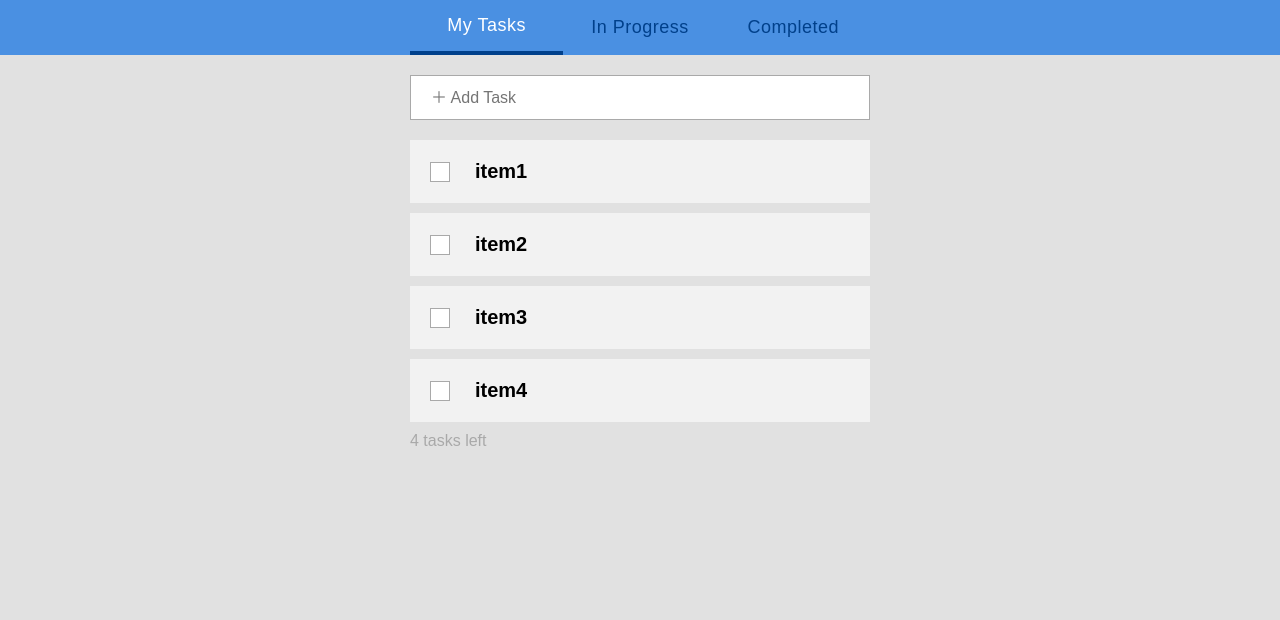
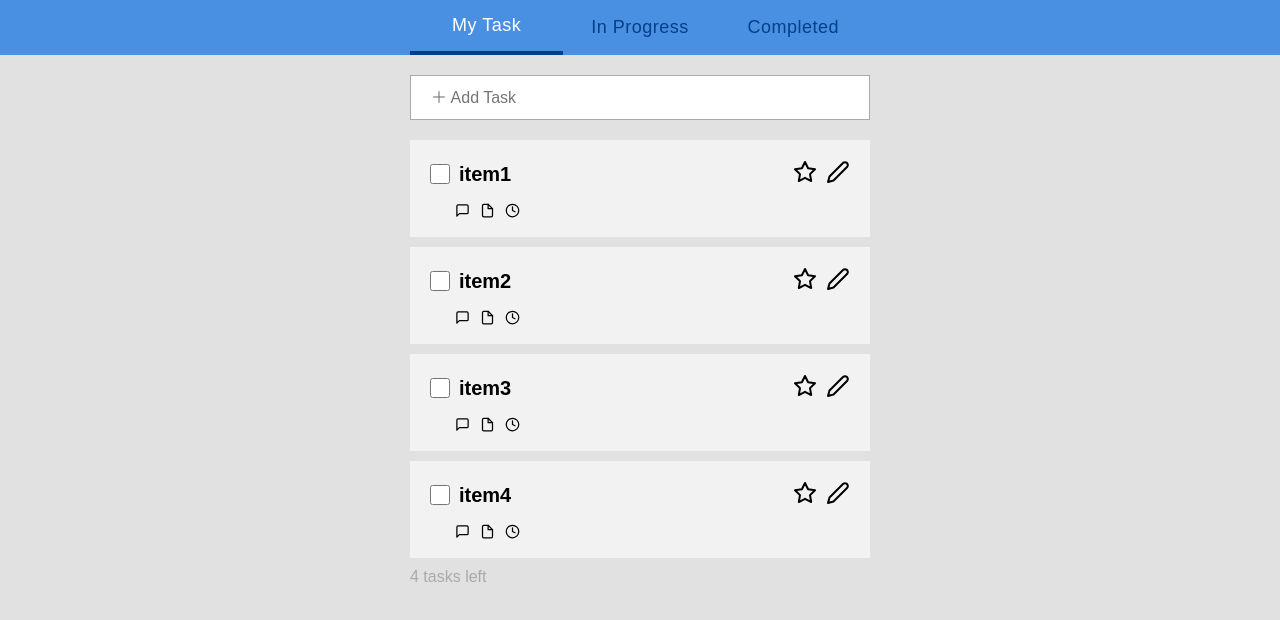
Before and after one commit to chrysophyta/todo-list, a React (Create React App) app: page / in a window 1280 px wide. Shown: the top 620 px of the page. Built offline with nearby package versions, Linux system fonts and the light colour scheme.

Commit message:
enable tabbing

```diff
--- a/src/components/App.js
+++ b/src/components/App.js
@@ -2,6 +2,7 @@ import React, { Component } from 'react';
 import Nav from './Nav';
 import AddTask from './AddTask';
 import List from './List';
+import feather from 'feather-icons';
 
 class App extends Component {
   constructor(props) {
@@ -13,7 +14,8 @@ class App extends Component {
         { title: 'item2', content: 'item2', completed: false, id: 2 },
         { title: 'item3', content: 'item3', completed: false, id: 3 },
         { title: 'item4', content: 'item4', completed: false, id: 4 }
-      ]
+      ],
+      onTab: 'myTasks'
     };
   }
 
@@ -33,16 +35,36 @@ class App extends Component {
       })
     });
   };
+  checkItemComplete = (e, id) => {
+    const { data } = this.state;
+    console.log(`${id}:${e}`);
+    data.forEach(item => {
+      if (item.id === id) {
+        item.completed = !item.completed;
+      }
+    });
+    this.setState({ ...data });
+    // console.log(data);
+  };
+  handlePaging = selected => {
+    // console.log(`from app:${selected}`);
+    this.setState({ onTab: selected });
+  };
+
   render() {
     return (
       <div className="app">
-        <Nav />
+        <Nav handlePaging={this.handlePaging} />
         <AddTask
           value={this.state.addTask}
           onChange={this.onInputChange}
           onSubmit={this.onSubmit}
         />
-        <List data={this.state.data} />
+        <List
+          data={this.state.data}
+          showList={this.state.onTab}
+          checkItemComplete={this.checkItemComplete}
+        />
       </div>
     );
   }
--- a/src/components/List.js
+++ b/src/components/List.js
@@ -6,11 +6,39 @@ class List extends Component {
     super(props);
   }
   render() {
+    const { checkItemComplete } = this.props;
+    if (this.props.showList === 'completed') {
       return (
         <div className="list">
           <ul>
             {this.props.data.map(item => {
-            return <ListItem data={item} key={item.id} />;
+              if (item.completed) {
+                return <ListItem {...this.props} data={item} key={item.id} />;
+              }
+            })}
+          </ul>
+          <p>{this.props.data.length} tasks left</p>
+        </div>
+      );
+    } else if (this.props.showList === 'myTasks') {
+      return (
+        <div className="list">
+          <ul>
+            {this.props.data.map(item => {
+              return <ListItem {...this.props} data={item} key={item.id} />;
+            })}
+          </ul>
+          <p>{this.props.data.length} tasks left</p>
+        </div>
+      );
+    } else {
+      return (
+        <div className="list">
+          <ul>
+            {this.props.data.map(item => {
+              if (!item.completed) {
+                return <ListItem {...this.props} data={item} key={item.id} />;
+              }
             })}
           </ul>
           <p>{this.props.data.length} tasks left</p>
@@ -18,5 +46,6 @@ class List extends Component {
       );
     }
   }
+}
 
 export default List;
--- a/src/components/ListItem.js
+++ b/src/components/ListItem.js
@@ -1,32 +1,37 @@
 import React, { Component } from 'react';
+import feather from 'feather-icons';
+import Icons from './icons';
 
 class ListItem extends Component {
   constructor(props) {
     super(props);
   }
+  handleClick = e => {
+    this.props.checkItemComplete(e, this.props.data.id);
+  };
   render() {
     const { data } = this.props;
     return (
       <li className="list-item">
         <div className="list-labels">
-          <input type="checkbox" />
+          <input type="checkbox" onClick={this.handleClick} />
           <h3 className="item-title">{data.title}</h3>
           <span>
-            <i data-feather="star" />
+            <Icons iconName="star" />
           </span>
           <span>
-            <i data-feather="edit-2" />
+            <Icons iconName="edit-2" />
           </span>
         </div>
         <div className="content-icons">
           <span>
-            <i data-feather="message-square" />
+            <Icons iconName="message-square" />
           </span>
           <span>
-            <i data-feather="file" />
+            <Icons iconName="file" />
           </span>
           <span>
-            <i data-feather="clock" />
+            <Icons iconName="clock" />
           </span>
         </div>
       </li>
--- a/src/components/Nav.js
+++ b/src/components/Nav.js
@@ -1,13 +1,49 @@
-import React from 'react';
+import React, { Component } from 'react';
+import NavItem from './NavItem';
 
-export default function() {
+export default class Nav extends Component {
+  constructor(props) {
+    super(props);
+    this.state = {
+      myTasks: true,
+      inProgress: false,
+      completed: false
+    };
+  }
+
+  selectNavItem = selectedItem => {
+    const newState = { ...this.state };
+    Object.keys(newState).forEach(property => {
+      newState[property] = false;
+    });
+
+    newState[selectedItem] = true;
+    this.setState(newState);
+    this.props.handlePaging(selectedItem);
+  };
+
+  render() {
+    const { myTasks, inProgress, completed } = this.state;
     return (
       <nav>
         <ul>
-        <li className="active">My Tasks</li>
-        <li>In Progress</li>
-        <li>Completed</li>
+          <NavItem
+            label="My Task"
+            isActive={myTasks}
+            onSelect={() => this.selectNavItem('myTasks')}
+          />
+          <NavItem
+            label="In Progress"
+            isActive={inProgress}
+            onSelect={() => this.selectNavItem('inProgress')}
+          />
+          <NavItem
+            label="Completed"
+            isActive={completed}
+            onSelect={() => this.selectNavItem('completed')}
+          />
         </ul>
       </nav>
     );
   }
+}
--- /dev/null
+++ b/src/components/NavItem.js
@@ -0,0 +1,13 @@
+import React from 'react';
+
+export default function(props) {
+  let className = 'menu-item';
+  if (props.isActive) {
+    className += ' active';
+  }
+  return (
+    <li className={className} onClick={props.onSelect}>
+      {props.label}
+    </li>
+  );
+}
--- a/src/index.css
+++ b/src/index.css
@@ -7,9 +7,9 @@
 }
 select,
 input {
-  -webkit-appearance: none;
-  -moz-appearance: none;
-  appearance: none;
+  /* -webkit-appearance: none; */
+  /* -moz-appearance: none; */
+  /* appearance: none; */
   border: 1px solid darkgrey;
   background: white;
 }
@@ -101,6 +101,14 @@ nav ul li.active {
   height: 20px;
   width: 20px;
 }
+.list-labels input[type='checkbox']:checked:after {
+  content: '\2714';
+  font-size: 14px;
+  position: absolute;
+  top: 0px;
+  left: 3px;
+  color: #99a1a7;
+}
 .content-icons {
   display: flex;
   justify-content: flex-start;
```
Lines whose indentation alone changed are shown as unchanged.
